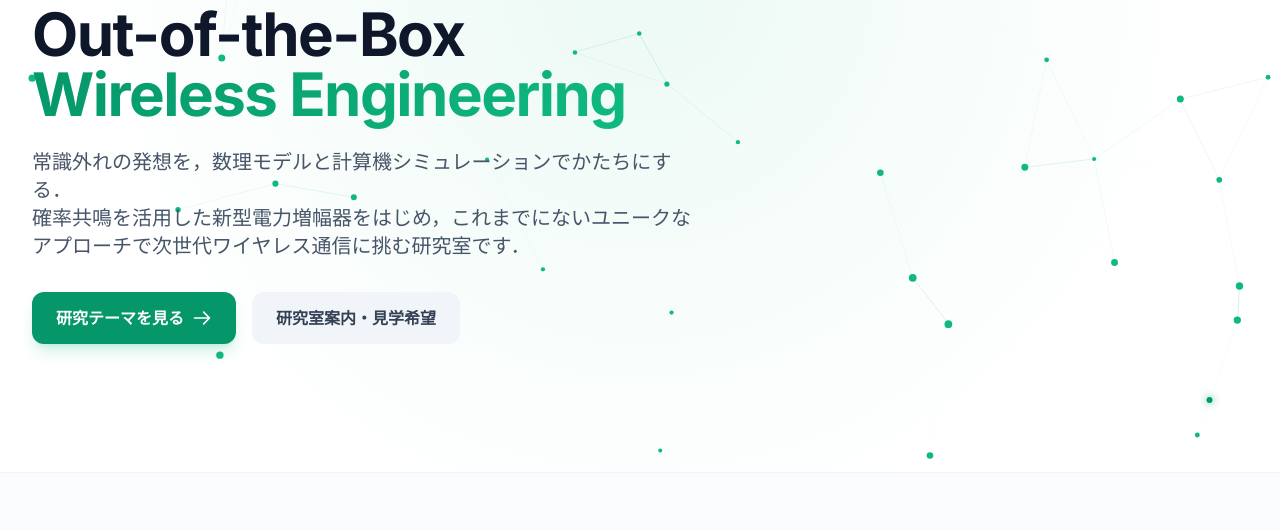
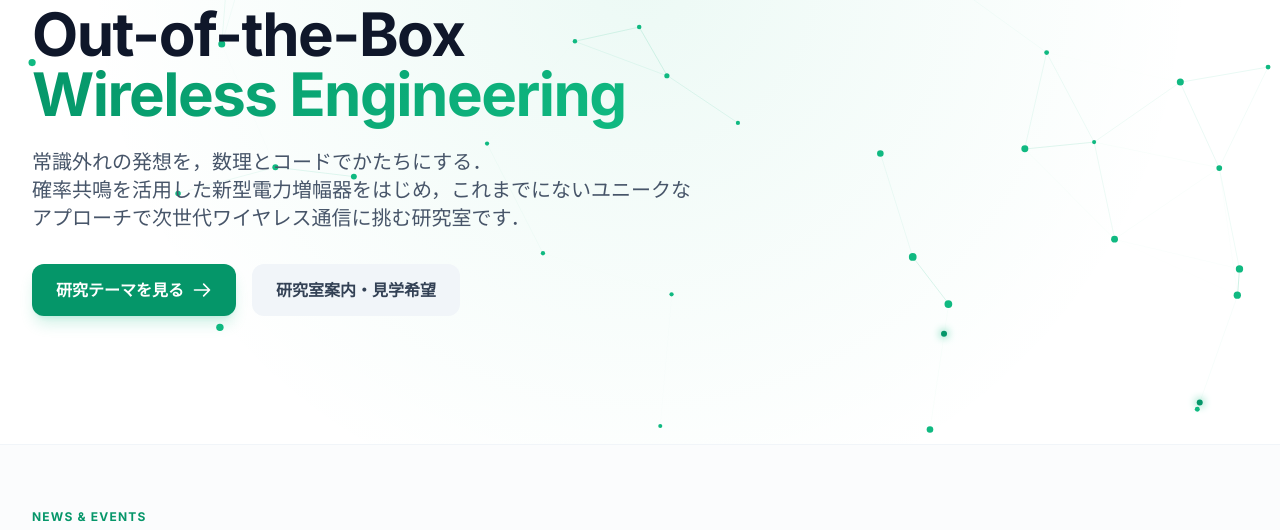
Before and after one commit to WirelessNetworkLab/WirelessNetworkLab.github.io, a plain HTML site: page index.html in a window 1280 px wide. Shown: the part 226-756 px from the top of the page. Drawn offline with nearby package versions, Linux system fonts and the light colour scheme.

Commit message:
Update index.html

```diff
--- a/index.html
+++ b/index.html
@@ -66,7 +66,7 @@
 
         <!-- サブ説明文 -->
         <p class="text-lg sm:text-xl text-slate-600 leading-relaxed font-normal mb-8 max-w-2xl">
-          常識外れの発想を，数理モデルと計算機シミュレーションでかたちにする．<br class="hidden sm:inline"><!--あらゆるモノと高度なAIがつながる未来社会のインフラを創出．-->
+          常識外れの発想を，数理とコードでかたちにする．<br class="hidden sm:inline"><!--あらゆるモノと高度なAIがつながる未来社会のインフラを創出．-->
           確率共鳴を活用した新型電力増幅器をはじめ，これまでにないユニークなアプローチで次世代ワイヤレス通信に挑む研究室です．<!--超低遅延・高信頼な次世代ワイヤレス通信・IoT・メッシュネットワークの基礎理論から社会実装まで探求しています．-->
         </p>
 
```
